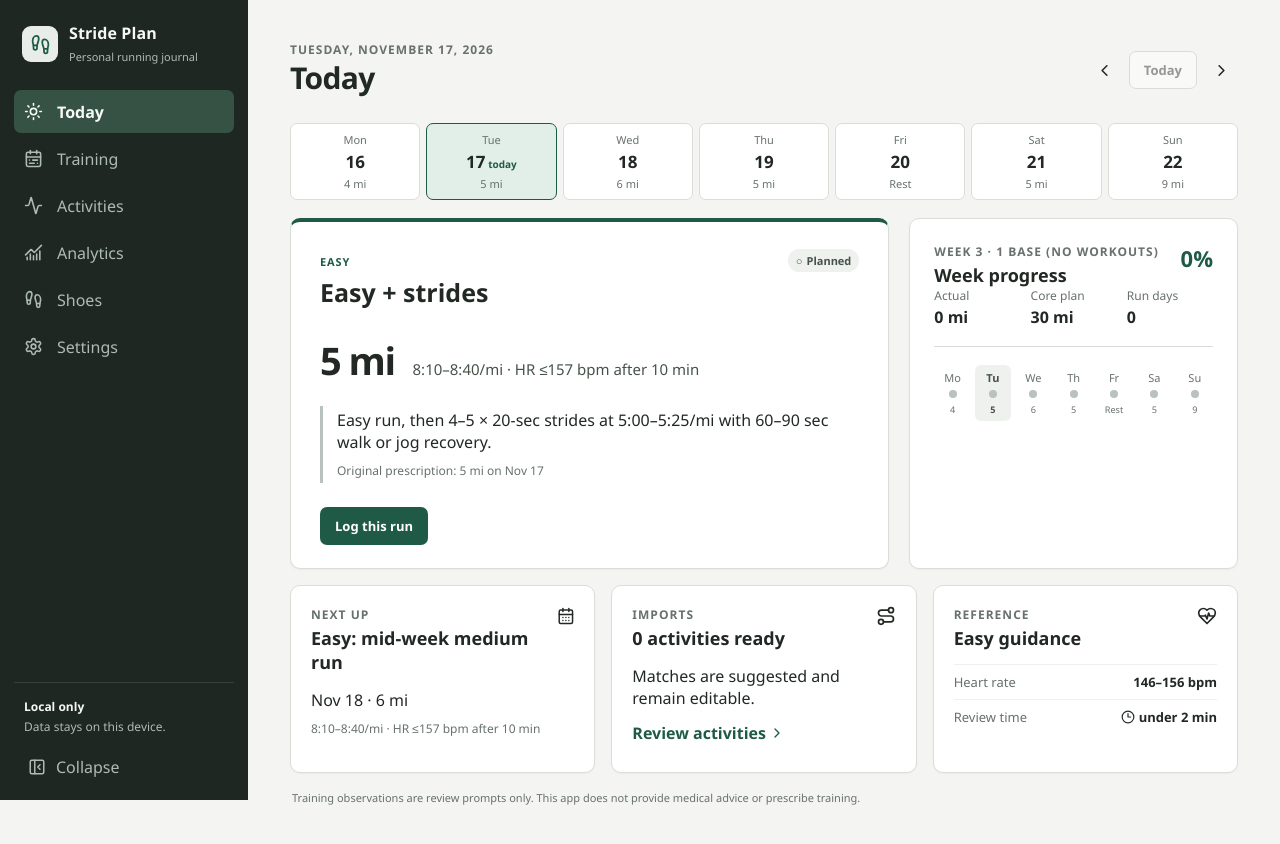
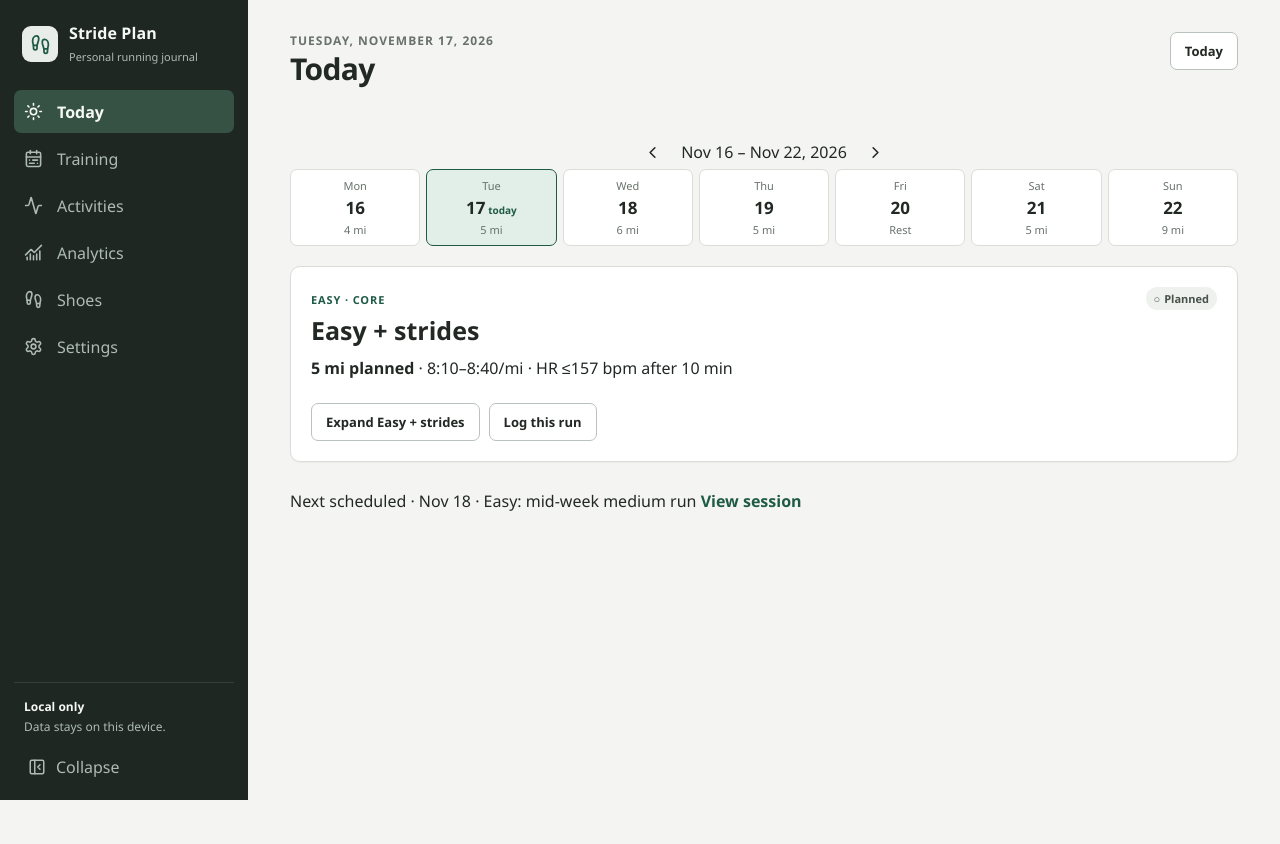
Before and after one commit to Rstanford1/stride-plan, a React (Vite) app: page / in a window 1280 px wide. Shown: the top 844 px of the page. After the commit the page ends 800 px from the top, so only its background shows below. Built offline with nearby package versions, Linux system fonts and the light colour scheme.

Commit message:
Implement F2 Today navigation and compact cards

```diff
--- a/src/screens/TodayDashboard.tsx
+++ b/src/screens/TodayDashboard.tsx
@@ -1,107 +1,135 @@
-import {
-  CalendarDays,
-  ChevronLeft,
-  ChevronRight,
-  Clock3,
-  HeartPulse,
-  Route,
-} from "lucide-react";
-import { useMemo, useState } from "react";
+import { useState } from "react";
+import { ChevronLeft, ChevronRight } from "lucide-react";
 import { useAppData } from "../data/app-context";
-import { calculateWeeklyMetrics } from "../domain/metrics";
-import type { PlannedSession } from "../domain/types";
+import type { PlannedSession, JournalEntry } from "../domain/types";
+import { formatDate, formatMiles } from "../utils/format";
 import { formatDuration } from "../domain/run-entry";
-import { formatDate, formatMiles } from "../utils/format";
-import { Metric } from "../components/Metric";
 import { Modal } from "../components/Modal";
 import { RunEntryWorkflow } from "../components/RunEntryWorkflow";
 import { StatusBadge } from "../components/StatusBadge";
 
-function isoDate(date: Date): string {
+export function isoDate(date: Date): string {
   return `${date.getFullYear()}-${String(date.getMonth() + 1).padStart(2, "0")}-${String(date.getDate()).padStart(2, "0")}`;
 }
-
-function dateAtNoon(value: string): Date {
-  return new Date(`${value}T12:00:00`);
-}
-
-function addDays(value: string, amount: number): string {
-  const date = dateAtNoon(value);
+export function addDays(value: string, amount: number): string {
+  const date = new Date(`${value}T12:00:00`);
   date.setDate(date.getDate() + amount);
   return isoDate(date);
 }
-
-function weekDates(value: string): string[] {
-  const date = dateAtNoon(value);
-  const day = date.getDay();
-  const mondayOffset = day === 0 ? -6 : 1 - day;
-  date.setDate(date.getDate() + mondayOffset);
-  return Array.from({ length: 7 }, (_, index) => {
-    const item = new Date(date);
-    item.setDate(date.getDate() + index);
-    return isoDate(item);
-  });
+export function weekDates(value: string): string[] {
+  const date = new Date(`${value}T12:00:00`);
+  const start = addDays(value, date.getDay() === 0 ? -6 : 1 - date.getDay());
+  return Array.from({ length: 7 }, (_, index) => addDays(start, index));
 }
 
-function relativeDateLabel(selected: string, today: string): string {
-  if (selected === today) return "Today";
-  if (selected === addDays(today, -1)) return "Yesterday";
-  if (selected === addDays(today, 1)) return "Tomorrow";
-  return formatDate(selected, {
-    weekday: "long",
-    month: "long",
-    day: "numeric",
-  });
+function WorkoutCard({
+  session,
+  journal,
+  past,
+  onLog,
+}: {
+  session: PlannedSession;
+  journal?: JournalEntry;
+  past: boolean;
+  onLog: () => void;
+}) {
+  const [expanded, setExpanded] = useState(false);
+  if (session.kind === "rest")
+    return (
+      <section className="primary-panel f2-card">
+        <h2>Rest day</h2>
+        <p>{session.instructions || "Rest is planned for this day."}</p>
+      </section>
+    );
+  return (
+    <section className="primary-panel f2-card">
+      <div className="session-heading">
+        <div>
+          <span className="session-kind">
+            {session.kind} · {session.flexible ? "Flexible" : "Core"}
+          </span>
+          <h2>{session.title}</h2>
+        </div>
+        <StatusBadge status={session.status} />
+      </div>
+      <p>
+        <strong>{formatMiles(session.plannedDistanceMiles)} planned</strong>
+        {session.guidance && <> · {session.guidance}</>}
+      </p>
+      {session.revisions.length > 0 && <p>Plan or outcome revised</p>}
+      {journal && (
+        <p>
+          Recorded:{" "}
+          {journal.actualDistanceMiles === undefined
+            ? "Distance unavailable"
+            : formatMiles(journal.actualDistanceMiles)}{" "}
+          ·{" "}
+          {journal.durationSeconds === undefined
+            ? "Duration unavailable"
+            : formatDuration(journal.durationSeconds)}
+        </p>
+      )}
+      {!journal &&
+        past &&
+        session.status !== "completed" &&
+        session.status !== "modified" && (
+          <p>No result recorded for this day.</p>
+        )}
+      <div className="button-row">
+        <button
+          type="button"
+          className="button secondary"
+          aria-expanded={expanded}
+          onClick={() => setExpanded(!expanded)}
+        >
+          {expanded ? "Collapse" : "Expand"} {session.title}
+        </button>
+        <button type="button" className="button secondary" onClick={onLog}>
+          {journal ? "Update entry" : "Log this run"}
+        </button>
+      </div>
+      {expanded && (
+        <div className="instruction">
+          <p>{session.instructions || "No instructions available."}</p>
+          <p>
+            Original prescription: {formatMiles(session.originalDistanceMiles)}{" "}
+            on {formatDate(session.originalDate)}
+          </p>
+        </div>
+      )}
+    </section>
+  );
 }
 
 export function TodayDashboard({
-  openActivityReview,
   openPlan,
 }: {
   openActivityReview: () => void;
   openPlan: () => void;
 }) {
   const { data } = useAppData();
-  const today = useMemo(() => isoDate(new Date()), []);
+  const today = isoDate(new Date());
   const [selectedDate, setSelectedDate] = useState(today);
+  const [displayedWeek, setDisplayedWeek] = useState(today);
   const [editing, setEditing] = useState<PlannedSession | null>(null);
-  const selectedWeek = weekDates(selectedDate);
-  const session = data.sessions.find(
+  const dates = weekDates(displayedWeek);
+  const sessions = data.sessions.filter(
     (item) => item.scheduledDate === selectedDate,
   );
-  const journal = data.journals.find(
-    (entry) =>
-      entry.date === selectedDate &&
-      (!session || !entry.sessionId || entry.sessionId === session.id),
-  );
-  const weekSessions = data.sessions
-    .filter((item) => selectedWeek.includes(item.scheduledDate))
-    .sort((a, b) => a.scheduledDate.localeCompare(b.scheduledDate));
-  const referenceSession = session ?? weekSessions[0];
-  const metrics = useMemo(
-    () =>
-      referenceSession
-        ? calculateWeeklyMetrics(
-            referenceSession.week,
-            data.sessions,
-            data.activities,
-            data.journals,
-          )
-        : null,
-    [data, referenceSession],
-  );
-  const importCutoff = addDays(today, -3);
-  const newActivities = data.activities.filter(
-    (activity) => activity.importedAt.slice(0, 10) >= importCutoff,
-  );
-  const nextSession = data.sessions
+  const next = data.sessions
     .filter((item) => item.scheduledDate > selectedDate && item.kind !== "rest")
     .sort((a, b) => a.scheduledDate.localeCompare(b.scheduledDate))[0];
-  const isPast = selectedDate < today;
-
+  function selectDate(date: string) {
+    setSelectedDate(date);
+    setDisplayedWeek(date);
+  }
+  function resetToday() {
+    const current = isoDate(new Date());
+    selectDate(current);
+  }
   return (
     <div className="screen today-screen">
-      <header className="page-header date-aware-header">
+      <header className="page-header">
         <div>
           <p className="eyebrow">
             {formatDate(selectedDate, {
@@ -111,273 +139,113 @@ export function TodayDashboard({
               year: "numeric",
             })}
           </p>
-          <h1>{relativeDateLabel(selectedDate, today)}</h1>
+          <h1>
+            {selectedDate === today
+              ? "Today"
+              : formatDate(selectedDate, {
+                  weekday: "long",
+                  month: "long",
+                  day: "numeric",
+                })}
+          </h1>
         </div>
-        <div className="date-stepper" aria-label="Select day">
+        <button type="button" className="button secondary" onClick={resetToday}>
+          Today
+        </button>
+      </header>
+      <div className="f2-week-controls">
         <button
+          type="button"
           className="icon-button"
-            type="button"
-            aria-label="Previous day"
-            onClick={() => setSelectedDate(addDays(selectedDate, -1))}
+          aria-label="Previous week"
+          onClick={() => setDisplayedWeek(addDays(displayedWeek, -7))}
         >
           <ChevronLeft size={19} />
         </button>
+        <span>
+          {formatDate(dates[0])} – {formatDate(dates[6], { year: "numeric" })}
+        </span>
         <button
           type="button"
-            className="button secondary"
-            onClick={() => setSelectedDate(today)}
-            disabled={selectedDate === today}
-          >
-            Today
-          </button>
-          <button
           className="icon-button"
-            type="button"
-            aria-label="Next day"
-            onClick={() => setSelectedDate(addDays(selectedDate, 1))}
+          aria-label="Next week"
+          onClick={() => setDisplayedWeek(addDays(displayedWeek, 7))}
         >
           <ChevronRight size={19} />
         </button>
       </div>
-      </header>
-
-      <nav className="week-date-picker" aria-label="Week dates">
-        {selectedWeek.map((date) => {
-          const item = data.sessions.find(
-            (candidate) => candidate.scheduledDate === date,
+      <nav className="week-date-picker f2-date-picker" aria-label="Week dates">
+        {dates.map((date) => {
+          const daySessions = data.sessions.filter(
+            (item) => item.scheduledDate === date,
           );
-          const hasResult = data.journals.some((entry) => entry.date === date);
           return (
             <button
               key={date}
               type="button"
-              className={`${date === selectedDate ? "selected" : ""} ${date === today ? "literal-today" : ""}`.trim()}
+              aria-label={`${formatDate(date, { weekday: "long", month: "long", day: "numeric", year: "numeric" })}${date === today ? ", today" : ""}`}
               aria-current={date === selectedDate ? "date" : undefined}
-              onClick={() => setSelectedDate(date)}
+              className={`${date === selectedDate ? "selected" : ""} ${date === today ? "literal-today" : ""}`}
+              onClick={() => selectDate(date)}
             >
               <span>
-                {dateAtNoon(date).toLocaleDateString("en-US", {
+                {new Date(`${date}T12:00:00`).toLocaleDateString("en-US", {
                   weekday: "short",
                 })}
               </span>
-              <strong>{dateAtNoon(date).getDate()}</strong>
+              <strong>{new Date(`${date}T12:00:00`).getDate()}</strong>
               <small>
-                {item?.kind === "rest"
+                {daySessions.length === 0
+                  ? "—"
+                  : daySessions.every((s) => s.kind === "rest")
                     ? "Rest"
-                  : hasResult
-                    ? "Recorded"
-                    : item
-                      ? `${item.plannedDistanceMiles} mi`
-                      : "—"}
+                    : daySessions.length > 1
+                      ? `${daySessions.length} sessions`
+                      : `${daySessions[0].plannedDistanceMiles} mi`}
               </small>
             </button>
           );
         })}
       </nav>
-
-      {session ? (
-        <section className="today-layout" aria-labelledby="today-session-title">
-          <div className="primary-panel session-hero">
-            <div className="session-heading">
-              <div>
-                <span className="session-kind">{session.kind}</span>
-                <h2 id="today-session-title">{session.title}</h2>
-              </div>
-              <StatusBadge status={session.status} />
-            </div>
-            <div className="session-target">
-              <strong>
-                {session.kind === "rest"
-                  ? "Rest day"
-                  : formatMiles(session.plannedDistanceMiles)}
-              </strong>
-              <span>{session.guidance}</span>
-            </div>
-            <div className="instruction">
-              <p>{session.instructions}</p>
-              <span>
-                Original prescription:{" "}
-                {session.kind === "rest"
-                  ? "Rest"
-                  : formatMiles(session.originalDistanceMiles)}{" "}
-                on {formatDate(session.originalDate)}
-              </span>
-            </div>
-            {journal ? (
-              <div className="recorded-day-summary">
-                <div>
-                  <span>Recorded result</span>
-                  <strong>
-                    {journal.actualDistanceMiles === undefined
-                      ? session.status
-                      : `${journal.actualDistanceMiles.toFixed(2)} mi`}
-                  </strong>
-                </div>
-                <div>
-                  <span>Duration</span>
-                  <strong>
-                    {journal.durationSeconds === undefined
-                      ? "Not recorded"
-                      : formatDuration(journal.durationSeconds)}
-                  </strong>
-                </div>
-                <div>
-                  <span>RPE</span>
-                  <strong>
-                    {journal.rpe === undefined
-                      ? "Not recorded"
-                      : `${journal.rpe}/10`}
-                  </strong>
-                </div>
-              </div>
-            ) : isPast && session.kind !== "rest" ? (
-              <p className="missing-day-message">
-                No result has been recorded for this day. Add the run data when
-                you are ready.
-              </p>
-            ) : null}
-            <div className="button-row">
-              {session.kind === "rest" ? (
-                <button className="button primary" onClick={openPlan}>
-                  View weekly plan
-                </button>
+      <div className="f2-cards">
+        {sessions.length ? (
+          sessions.map((session) => (
+            <WorkoutCard
+              key={session.id}
+              session={session}
+              journal={data.journals.find(
+                (entry) => entry.sessionId === session.id,
+              )}
+              past={selectedDate < today}
+              onLog={() => setEditing(session)}
+            />
+          ))
         ) : (
+          <section className="primary-panel f2-card">
+            <h2>No planned session</h2>
+            <p>No prescription is available for this date.</p>
             <button
-                  className="button primary"
-                  onClick={() => setEditing(session)}
+              type="button"
+              className="button secondary"
+              onClick={openPlan}
             >
-                  {journal ? "Update entry" : "Log this run"}
-                </button>
-              )}
-            </div>
-          </div>
-
-          <aside
-            className="week-progress"
-            aria-labelledby="week-progress-title"
-          >
-            <div className="section-heading">
-              <div>
-                <p className="eyebrow">
-                  Week {session.week} · {session.phase}
-                </p>
-                <h2 id="week-progress-title">Week progress</h2>
-              </div>
-              <strong>
-                {metrics?.coreCompletionRate === null ||
-                metrics?.coreCompletionRate === undefined
-                  ? "—"
-                  : `${Math.round(metrics.coreCompletionRate * 100)}%`}
-              </strong>
-            </div>
-            <div className="metrics-row compact">
-              <Metric
-                label="Actual"
-                value={formatMiles(metrics?.actualMiles ?? 0)}
-              />
-              <Metric
-                label="Core plan"
-                value={formatMiles(metrics?.corePlannedMiles ?? 0)}
-              />
-              <Metric label="Run days" value={metrics?.runDays ?? 0} />
-            </div>
-            <ol className="week-strip" aria-label="Week sessions">
-              {weekSessions.map((item) => (
-                <li
-                  key={item.id}
-                  className={item.scheduledDate === selectedDate ? "today" : ""}
-                >
-                  <span>
-                    {dateAtNoon(item.scheduledDate)
-                      .toLocaleDateString("en-US", { weekday: "short" })
-                      .slice(0, 2)}
-                  </span>
-                  <i
-                    className={`day-mark mark-${item.status}`}
-                    aria-hidden="true"
-                  />
-                  <small>
-                    {item.kind === "rest" ? "Rest" : item.plannedDistanceMiles}
-                  </small>
-                </li>
-              ))}
-            </ol>
-          </aside>
-        </section>
-      ) : (
-        <section className="primary-panel no-session-day">
-          <CalendarDays size={24} aria-hidden="true" />
-          <div>
-            <h2>No planned session</h2>
-            <p>This literal date has no session in the current plan.</p>
-          </div>
-          <button className="button secondary" onClick={openPlan}>
               View plan
             </button>
           </section>
         )}
-
-      <section className="secondary-grid">
-        <div className="panel next-panel">
-          <div className="section-heading">
-            <div>
-              <p className="eyebrow">Next up</p>
-              <h2>{nextSession?.title ?? "No upcoming session"}</h2>
       </div>
-            <CalendarDays size={20} />
-          </div>
-          {nextSession && (
-            <>
-              <p>
-                {formatDate(nextSession.scheduledDate)} ·{" "}
-                {formatMiles(nextSession.plannedDistanceMiles)}
+      {next && (
+        <p className="f2-next">
+          Next scheduled · {formatDate(next.scheduledDate)} · {next.title}{" "}
+          <button
+            type="button"
+            className="text-button"
+            onClick={() => selectDate(next.scheduledDate)}
+          >
+            View session
+          </button>
         </p>
-              <span>{nextSession.guidance}</span>
-            </>
       )}
-        </div>
-        <div className="panel import-panel">
-          <div className="section-heading">
-            <div>
-              <p className="eyebrow">Imports</p>
-              <h2>{newActivities.length} activities ready</h2>
-            </div>
-            <Route size={20} />
-          </div>
-          <p>Matches are suggested and remain editable.</p>
-          <button className="text-button" onClick={openActivityReview}>
-            Review activities <ChevronRight size={16} />
-          </button>
-        </div>
-        <div className="panel reference-panel">
-          <div className="section-heading">
-            <div>
-              <p className="eyebrow">Reference</p>
-              <h2>Easy guidance</h2>
-            </div>
-            <HeartPulse size={20} />
-          </div>
-          <dl>
-            <div>
-              <dt>Heart rate</dt>
-              <dd>
-                {data.settings.easyHrLow ?? "—"}–
-                {data.settings.easyHrHigh ?? "—"} bpm
-              </dd>
-            </div>
-            <div>
-              <dt>Review time</dt>
-              <dd>
-                <Clock3 size={14} /> under 2 min
-              </dd>
-            </div>
-          </dl>
-        </div>
-      </section>
-      <p className="medical-note">
-        Training observations are review prompts only. This app does not provide
-        medical advice or prescribe training.
-      </p>
       {editing && (
         <Modal
           title={`${formatDate(editing.scheduledDate)} · ${editing.title}`}
@@ -385,6 +253,7 @@ export function TodayDashboard({
         >
           <RunEntryWorkflow
             session={editing}
+            initialMethod="manual"
             onSaved={() => setEditing(null)}
             onCancel={() => setEditing(null)}
           />
--- a/src/styles.css
+++ b/src/styles.css
@@ -1961,3 +1961,45 @@ label textarea {
     flex-wrap: wrap;
   }
 }
+
+.f2-week-controls {
+  display: flex;
+  align-items: center;
+  justify-content: center;
+  gap: 12px;
+  margin-bottom: 12px;
+}
+.f2-date-picker {
+  grid-template-columns: repeat(7, minmax(0, 1fr));
+}
+.f2-date-picker button {
+  min-width: 0;
+  padding: 8px 2px;
+  overflow-wrap: anywhere;
+}
+.f2-cards {
+  display: grid;
+  gap: 12px;
+  margin-top: 20px;
+}
+.f2-card {
+  padding: 20px;
+  min-width: 0;
+}
+.f2-card p {
+  margin: 10px 0;
+}
+.f2-next {
+  margin-top: 20px;
+}
+@media (max-width: 520px) {
+  .f2-date-picker {
+    gap: 3px;
+  }
+  .f2-date-picker button {
+    font-size: 11px;
+  }
+  .f2-card {
+    padding: 14px;
+  }
+}
```
Also changed, not shown: 2 other files (tests, documents, lock files or other folders). Lines whose indentation alone changed are shown as unchanged.
